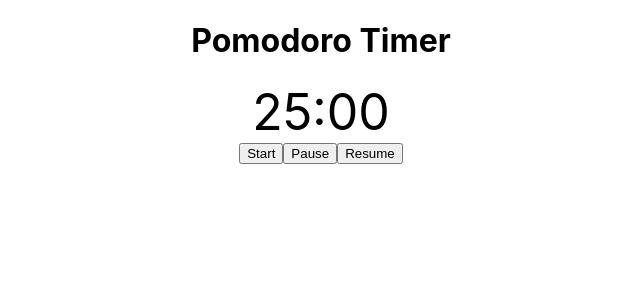
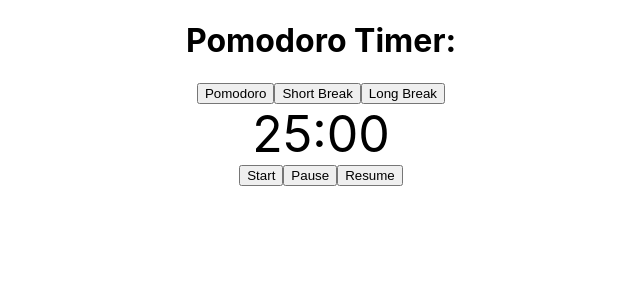
Before and after one commit to rony646/react-pomodoro-timer, a React (Create React App) app: page / in a window 1280 px wide. Shown: the top 300 px of the page, without its empty margins (319-959 px from the left). Built offline with nearby package versions, Linux system fonts and the light colour scheme.

Commit message:
buttons added

```diff
--- a/src/App.js
+++ b/src/App.js
@@ -6,7 +6,10 @@ function App() {
 
   return (
     <div style={{textAlign: 'center'}}>
-      <h1>Pomodoro Timer</h1>
+      <h1>Pomodoro Timer: </h1>
+      <button>Pomodoro</button>
+      <button>Short Break</button>
+      <button>Long Break</button>
       <Timer />
     </div>
   );
--- a/src/components/Timer/Timer.js
+++ b/src/components/Timer/Timer.js
@@ -8,8 +8,6 @@ function Timer() {
   let {
     seconds,
     minutes,
-    hours,
-    days,
     startTimer,
     stopTimer,
     resume
```
